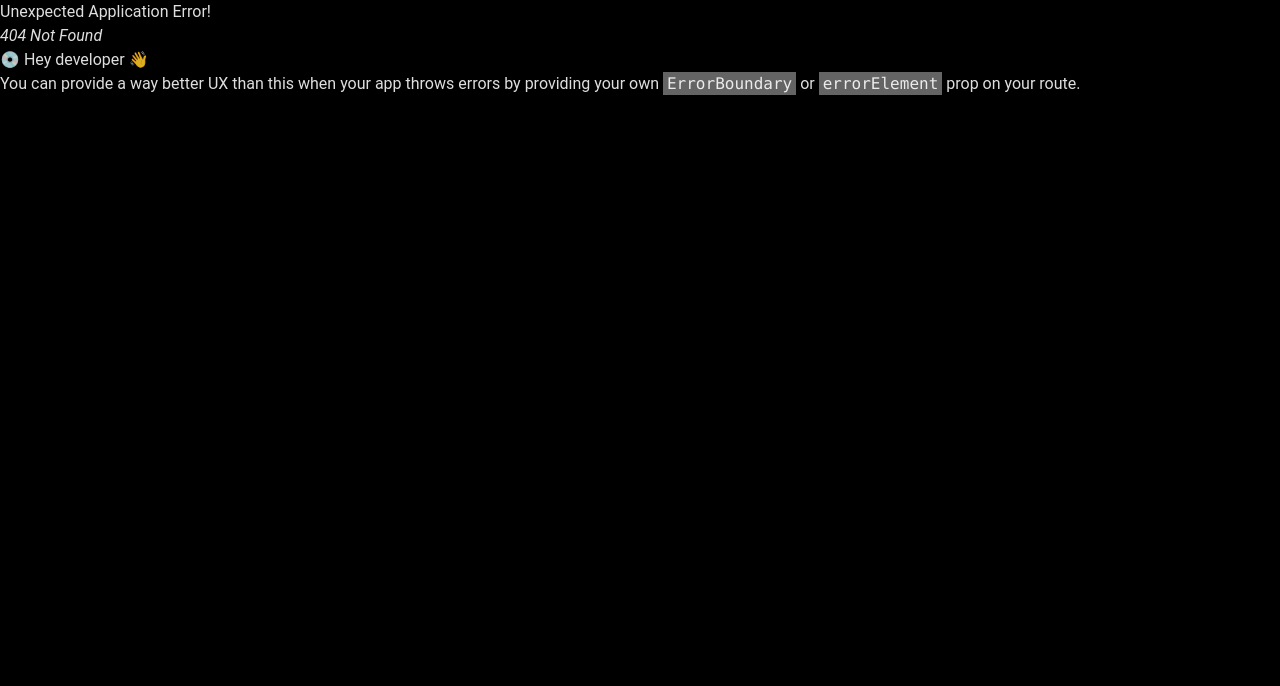
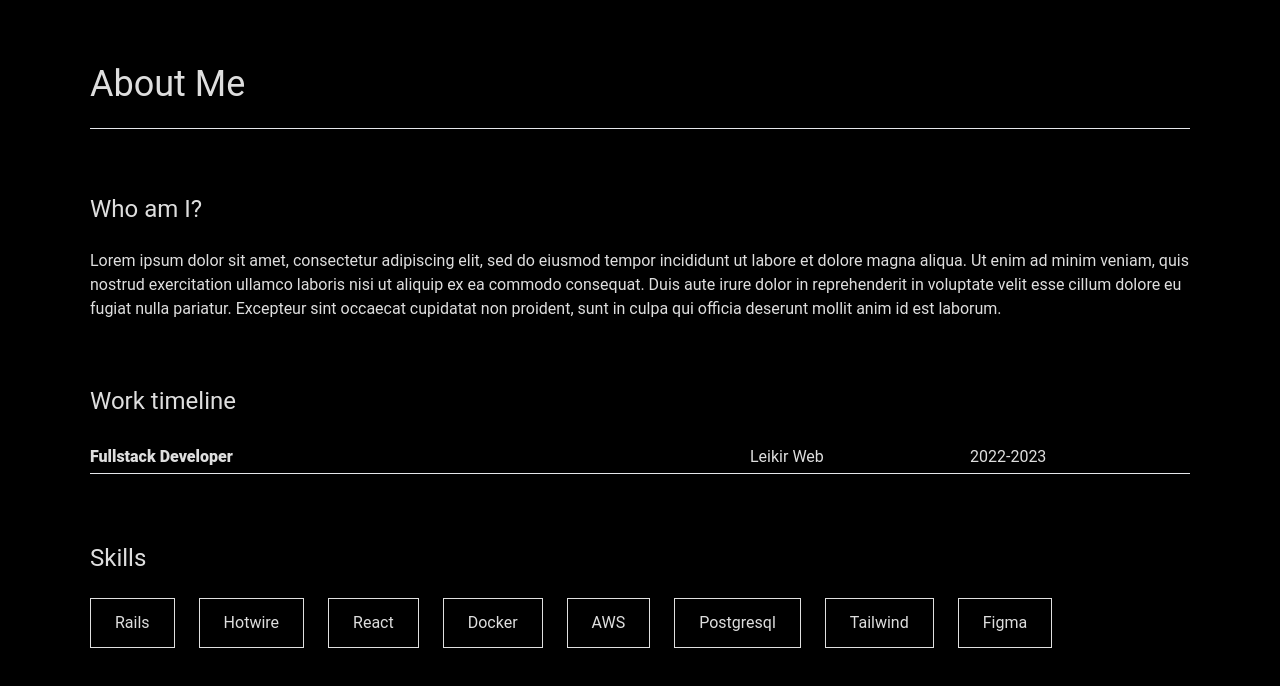
Before and after one commit to GXcode95/Portfolio, a React (Vite) app: page /about in a window 1280 px wide. Before the commit this address had no page. Shown: the top 686 px of the page. Built offline with nearby package versions, Linux system fonts and the light colour scheme.

Commit message:
Add About

```diff
--- a/src/App.jsx
+++ b/src/App.jsx
@@ -4,6 +4,7 @@ import Home from './pages/home/Home'
 import Shell from './pages/shell/Shell'
 import Contact from './pages/contact/Contact'
 import Projects from './pages/Projects/Projects'
+import About from './pages/about/About'
 
 const router = createBrowserRouter([
   {
@@ -21,6 +22,10 @@ const router = createBrowserRouter([
   {
     path: '/projects',
     element:  <Projects />
+  },
+  {
+    path: '/about',
+    element:  <About />
   }
 ])
 
--- a/src/components/ProjectCard/ProjectCard.jsx
+++ b/src/components/ProjectCard/ProjectCard.jsx
@@ -2,8 +2,15 @@ import './project_card.css'
 
 function ProjectCard({project}) {
 
+  const handleClick = (e) => {
+    if (e.target.tagName == 'A')
+      return
+
+    window.open(project.live_url)
+  }
+
   return (
-    <div className="project-card">
+    <div className="project-card" onClick={handleClick}>
       <div
         className="bg-image"
         style={{ backgroundImage: `url(${project.image_url})` }}
@@ -18,10 +25,7 @@ function ProjectCard({project}) {
         </ul>
 
         <div className='flex gap-3 flex-wrap'>
-          <a href={project.live_url} target="_blank" rel="noreferrer" className="btn btn-outline btn-primary">
-            See Live
-          </a>
-          <a href={project.code_url} target="_blank" rel="noreferrer" className="btn btn-outline btn-secondary">
+          <a href={project.code_url} target="_blank" rel="noreferrer" className="btn btn-outline btn-primary">
             Source Code
           </a>
         </div>
--- a/src/components/ProjectCard/project_card.css
+++ b/src/components/ProjectCard/project_card.css
@@ -18,7 +18,7 @@
   }
 
   &:hover {
-    box-shadow: 0 0 8px 0px white;
+    box-shadow: 0 0 4px 0px white;
   }
 
 
--- a/src/pages/Projects/projects.css
+++ b/src/pages/Projects/projects.css
@@ -1,5 +1,5 @@
 .projects {
-	@apply flex flex-col items-center w-screen pb-10;
+	@apply flex flex-col items-center w-screen pb-10 cursor-pointer;
 
   section {
     @apply flex flex-col gap-10 w-11/12;
--- /dev/null
+++ b/src/pages/about/About.jsx
@@ -0,0 +1,49 @@
+import './about.css'
+
+const skills = ['Rails', 'Hotwire', 'React', 'Docker', 'AWS', 'Postgresql', 'Tailwind', 'Figma']
+const works = [
+  {
+    title: 'Fullstack Developer',
+    company: 'Leikir Web',
+    date: '2022-2023'
+  }
+]
+function About() {
+  return (
+    <div className="about">
+      <div className="wrapper">
+        <h1>About Me</h1>
+        <section className="whoami">
+          <h2>Who am I?</h2>
+          <p>Lorem ipsum dolor sit amet, consectetur adipiscing elit, sed do eiusmod tempor incididunt ut labore et dolore magna aliqua. Ut enim ad minim veniam, quis nostrud exercitation ullamco laboris nisi ut aliquip ex ea commodo consequat. Duis aute irure dolor in reprehenderit in voluptate velit esse cillum dolore eu fugiat nulla pariatur. Excepteur sint occaecat cupidatat non proident, sunt in culpa qui officia deserunt mollit anim id est laborum.</p>
+        </section>
+
+        <section className="work">
+          <h2>Work timeline</h2>
+          <ul>
+            {works.map(work => { return (
+              <li key={work}>
+                <span className="work--title">{ work.title }</span>
+                <span>{ work.company }</span>
+                <span>{ work.date }</span>
+              </li>
+            )})}
+          </ul>
+        </section>
+
+        <section className="skills">
+          <h2>Skills</h2>
+          <ul>
+            {skills.map(skill => { return (
+              <li key={skill}>
+                { skill }
+              </li>
+            )})}
+          </ul>
+        </section>
+      </div>
+    </div>
+  )
+}
+
+export default About
--- /dev/null
+++ b/src/pages/about/about.css
@@ -0,0 +1,55 @@
+.about {
+	@apply flex justify-center py-10;
+
+	.wrapper { @apply flex flex-col gap-6 w-full max-w-[320px]; }
+
+	h1 { @apply text-4xl border-b w-full min-w-[200px] py-6; }
+
+	section {
+		@apply flex flex-col gap-6;
+
+		h2 { @apply text-2xl; }
+	}
+
+	.work li {
+		@apply w-full grid border-b py-1 mb-1;
+
+		grid-template-columns: 3fr 1fr 1fr;
+
+		.work--title {
+			@apply font-extrabold
+		}
+	}
+
+	.skills {
+		ul {
+			@apply flex flex-wrap gap-6;
+
+			li {
+				@apply border border-gray-lightest px-6 py-3;
+
+				border-radius: 0;
+			}
+		}
+	}
+
+	/***************/
+	/***  Media  ***/
+	/***************/
+
+	@media (min-width: 500px) {
+		.wrapper { @apply max-w-[480px] gap-10; }
+	}
+
+	@media (min-width: 750px) {
+		.wrapper { @apply max-w-[720px] gap-10; }
+	}
+
+	@media (min-width: 950px) {
+		.wrapper { @apply max-w-[920px] gap-16; }
+	}
+
+	@media (min-width: 1250px) {
+		.wrapper { @apply max-w-[1100px] gap-16; }
+	}
+}
--- a/src/pages/contact/contact.css
+++ b/src/pages/contact/contact.css
@@ -1,7 +1,7 @@
 .contact {
 	@apply flex justify-center pt-10;
 
-	.wrapper { @apply flex flex-col gap-10 w-full max-w-[720px]; }
+	.wrapper { @apply flex flex-col gap-10 w-full max-w-[320px]; }
 
 	h1 { @apply text-4xl border-b w-full min-w-[200px] py-6; }
 
@@ -29,17 +29,29 @@
 	/***  Media  ***/
 	/***************/
 
+	@media (min-width: 500px) {
+		.wrapper { @apply max-w-[480px] gap-10; }
+	}
+
+	@media (min-width: 750px) {
+		.wrapper { @apply max-w-[720px] gap-10; }
+	}
+
 	@media (min-width:950px) {
 		.wrapper { @apply max-w-[920px] gap-16; }
 
 		form {
+			@apply flex-1;
+
 			.inputs {	@apply flex-row; }
 		}
 
 		main { @apply flex-row; }
 
 		aside { @apply flex-1; }
+	}
 
-		form { @apply flex-1; }
+	@media (min-width:1250px) {
+		.wrapper { @apply max-w-[1100px] gap-16; }
 	}
 }
--- a/src/pages/home/home.css
+++ b/src/pages/home/home.css
@@ -25,10 +25,12 @@
 	.intro {
 		@apply max-w-[800px] px-5 mx-auto;
 	}
-}
 
-@media (min-width:990px) {
-	.home {
+	/***************/
+	/***  Media  ***/
+	/***************/
+
+	@media (min-width:990px) {
 		@apply flex flex-row-reverse;
 
 		.bg-image,
--- a/src/styles/App.css
+++ b/src/styles/App.css
@@ -1,4 +1,5 @@
-.btn {
+.btn,
+.btn-outline {
   border-radius: 0 !important;
 }
 .badge {
```
